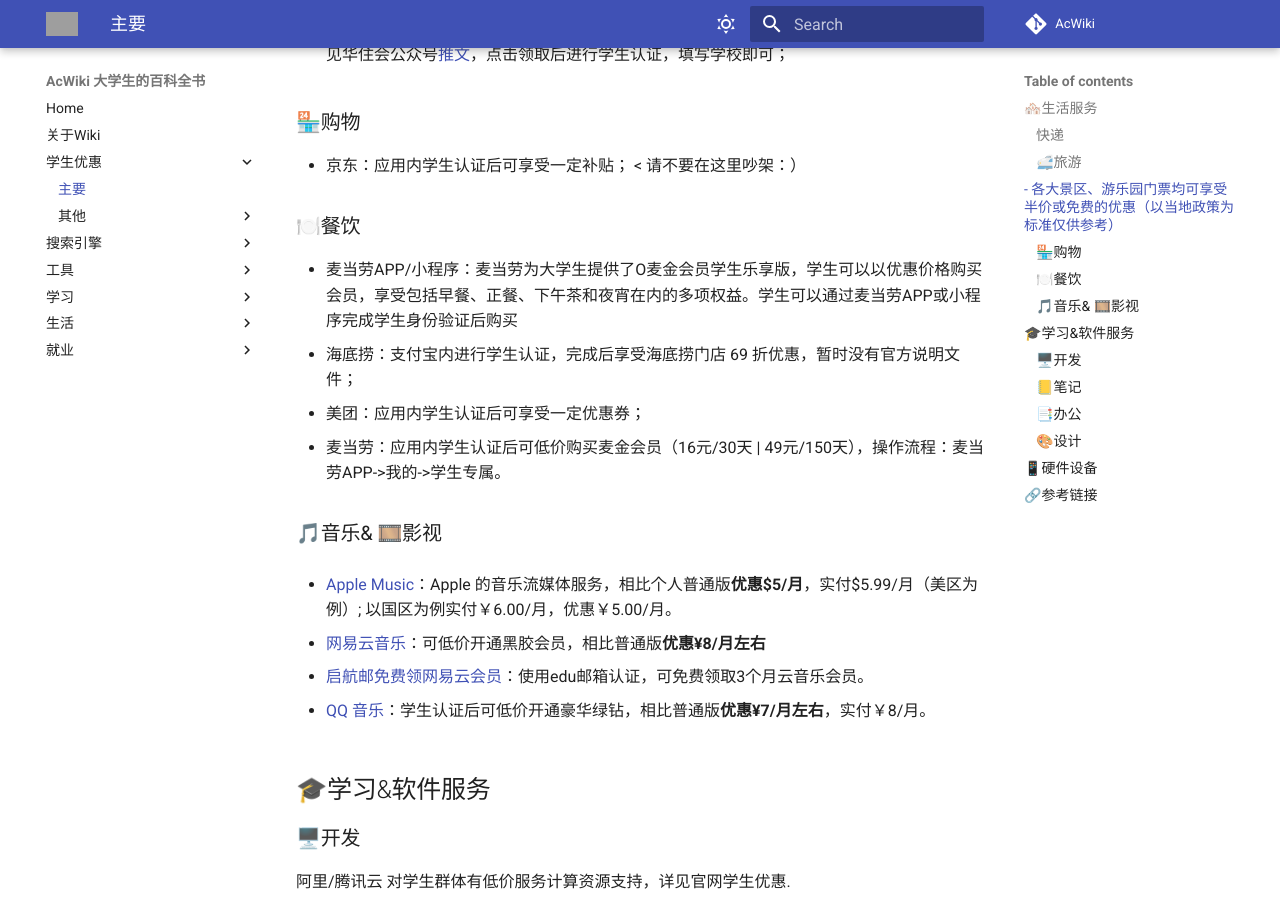
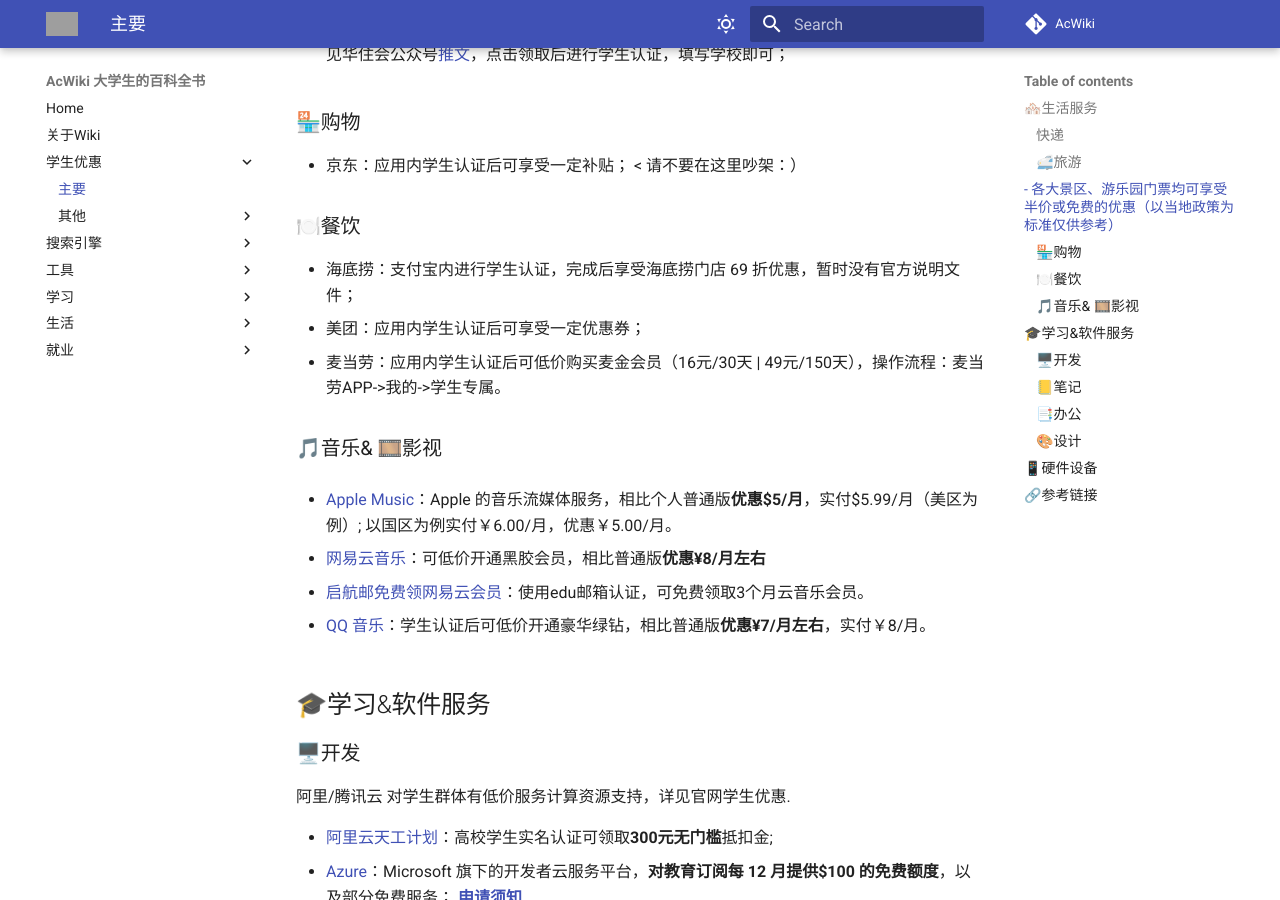
Before and after one commit to ztm0929/Ac-Wiki, an MkDocs documentation site: the page built from docs/01-student-discounts/student-discounts.md, in a window 1280 px wide and 900 px high, scrolled down 878 px. Built offline with MkDocs 1.6.1 and Material for MkDocs 9.7.7, drawn with Linux system fonts in a browser that asks for light colours; comment, search, counter and statistics services are not loaded; grey boxes are pictures that could not be loaded.

Commit message:
Update student-discounts.md
删去重复的麦当劳优惠提示

Signed-off-by: Kevin Zhang <ztm0929@icloud.com>

```diff
--- a/docs/01-student-discounts/student-discounts.md
+++ b/docs/01-student-discounts/student-discounts.md
@@ -32,7 +32,6 @@
   < 请不要在这里吵架：）
 
 ### 🍽️餐饮
-- 麦当劳APP/小程序：麦当劳为大学生提供了O麦金会员学生乐享版，学生可以以优惠价格购买会员，享受包括早餐、正餐、下午茶和夜宵在内的多项权益。学生可以通过麦当劳APP或小程序完成学生身份验证后购买
 - 海底捞：支付宝内进行学生认证，完成后享受海底捞门店 69 折优惠，暂时没有官方说明文件；
 - 美团：应用内学生认证后可享受一定优惠券；
 - 麦当劳：应用内学生认证后可低价购买麦金会员（16元/30天 | 49元/150天），操作流程：麦当劳APP->我的->学生专属。
```
